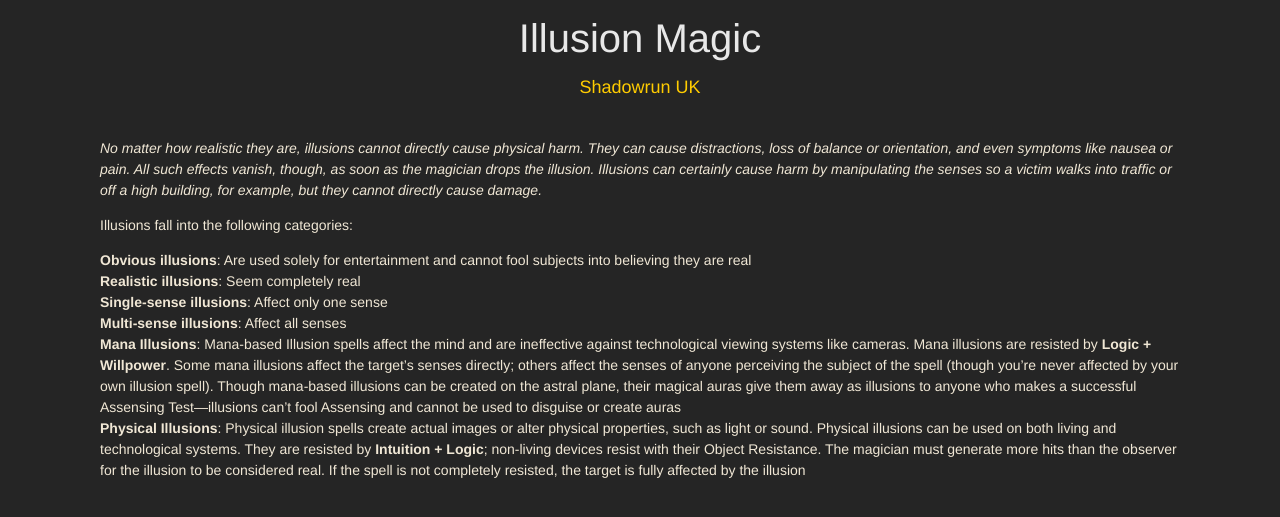
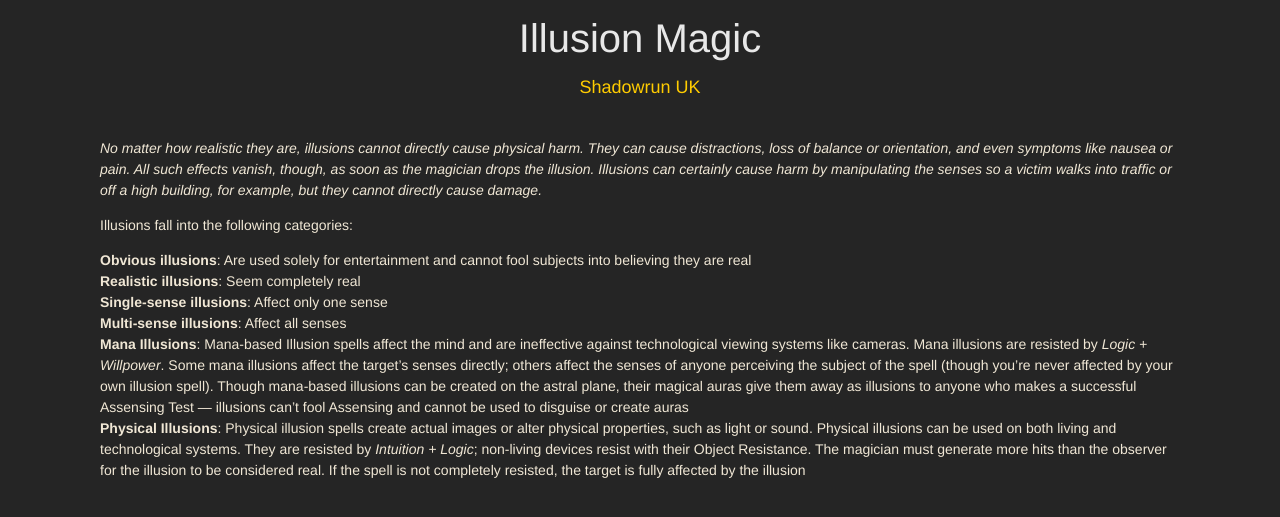
Before and after one commit to Anomandarist/Shadowrun-UK, a Jekyll site: the page built from Rules/Magic_Illusion.md, in a window 1280 px wide. Shown: the top 517 px of the page. Built offline with Jekyll 4.4.1, drawn with Linux system fonts in a browser that asks for light colours; our own code applies the rules of GitHub Pages for plain Markdown files.

```diff
--- a/Rules/Magic_Illusion.md
+++ b/Rules/Magic_Illusion.md
@@ -10,5 +10,5 @@ Illusions fall into the following categories:
 **Realistic illusions**: Seem completely real
 **Single-sense illusions**: Affect only one sense
 **Multi-sense illusions**: Affect all senses
-**Mana Illusions**: Mana-based Illusion spells affect the mind and are ineffective against technological viewing systems like cameras. Mana illusions are resisted by **Logic + Willpower**. Some mana illusions affect the target’s senses directly; others affect the senses of anyone perceiving the subject of the spell (though you’re never affected by your own illusion spell). Though mana-based illusions can be created on the astral plane, their magical auras give them away as illusions to anyone who makes a successful Assensing Test—illusions can’t fool Assensing and cannot be used to disguise or create auras
-**Physical Illusions**: Physical illusion spells create actual images or alter physical properties, such as light or sound. Physical illusions can be used on both living and technological systems. They are resisted by **Intuition + Logic**; non-living devices resist with their Object Resistance. The magician must generate more hits than the observer for the illusion to be considered real. If the spell is not completely resisted, the target is fully affected by the illusion
+**Mana Illusions**: Mana-based Illusion spells affect the mind and are ineffective against technological viewing systems like cameras. Mana illusions are resisted by _Logic + Willpower_. Some mana illusions affect the target’s senses directly; others affect the senses of anyone perceiving the subject of the spell (though you’re never affected by your own illusion spell). Though mana-based illusions can be created on the astral plane, their magical auras give them away as illusions to anyone who makes a successful Assensing Test — illusions can’t fool Assensing and cannot be used to disguise or create auras
+**Physical Illusions**: Physical illusion spells create actual images or alter physical properties, such as light or sound. Physical illusions can be used on both living and technological systems. They are resisted by _Intuition + Logic_; non-living devices resist with their Object Resistance. The magician must generate more hits than the observer for the illusion to be considered real. If the spell is not completely resisted, the target is fully affected by the illusion
```
